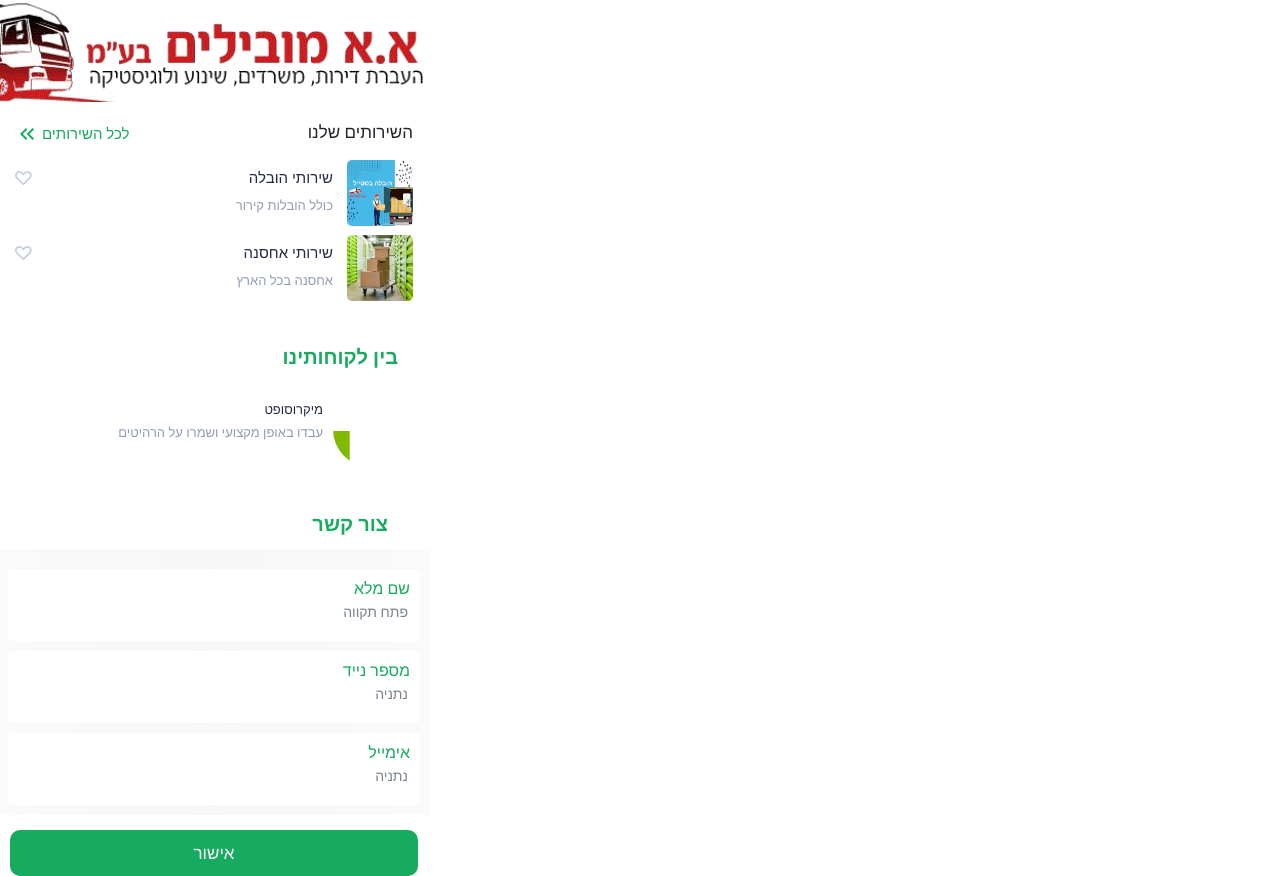
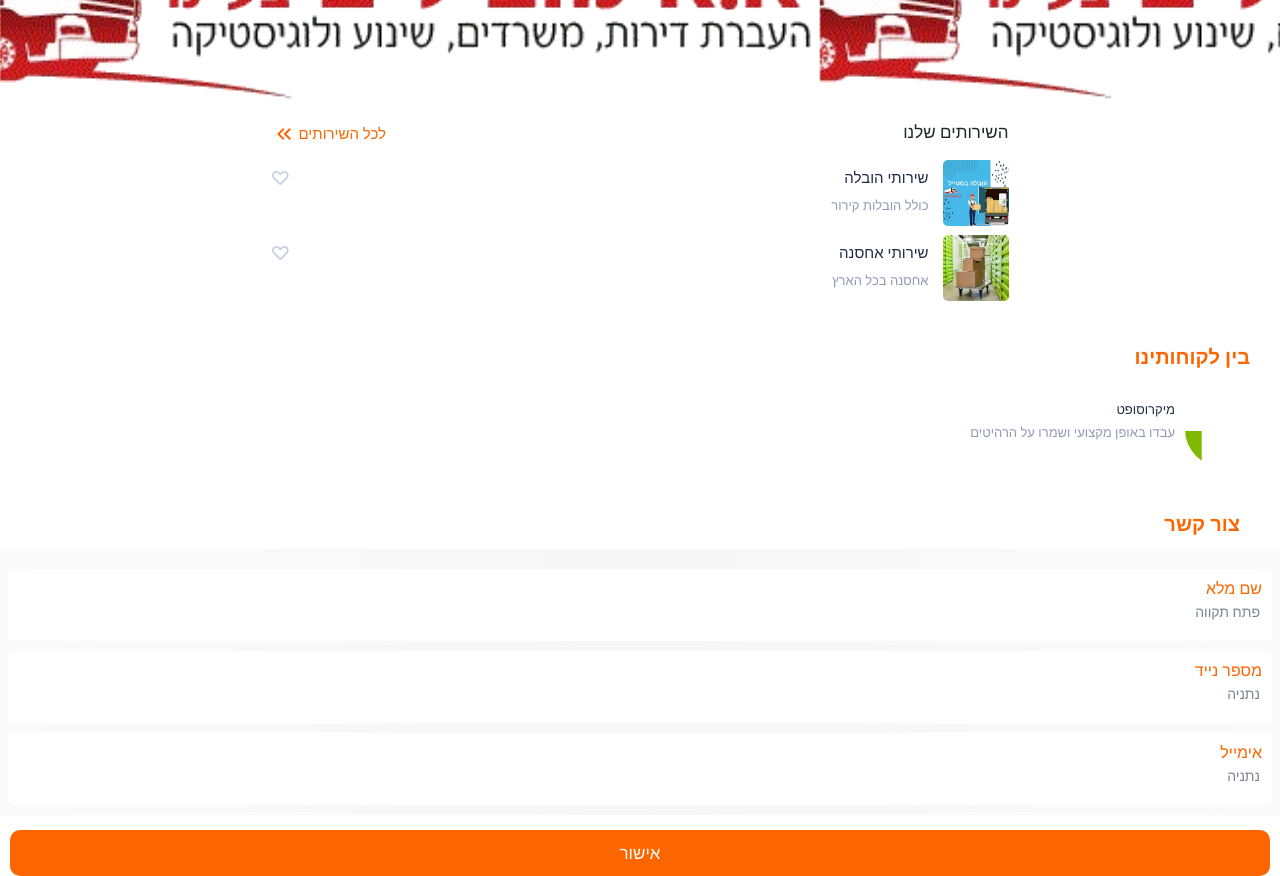
Before and after one commit to binyaalex/moving, a React (Create React App) app: page / in a window 1280 px wide. Shown: the part 300-1176 px from the top of the page. Built offline with nearby package versions, Linux system fonts and the light colour scheme; a web font is replaced by a local one.

Commit message:
web screen width

```diff
--- a/src/App.css
+++ b/src/App.css
@@ -1,5 +1,5 @@
 html {
-    --primary: #17ab5f;
+    --primary: #FC6500;
     --secondry: #97e6bd;
     --gradient: linear-gradient(to right, #17ab5f, #97e6bd);
     --verticalGradient: linear-primary(to top, #17ab5f, #a7d684);
@@ -22,7 +22,7 @@ html {
 
 .page {
     /* padding: 38px 21px 80px; */
-    max-width: 428px;
+    /* max-width: 428px; */
     width: 100%;
     /* height: 100vh; */
     /*border: 1px solid gray;*/
--- a/src/components/pay/addCard/AddCard.css
+++ b/src/components/pay/addCard/AddCard.css
@@ -6,7 +6,7 @@
 
 .add_card_pages {
     /* height: 100%; */
-    max-width: 428px;
+    /* max-width: 428px; */
     width: 100%;
 }
 
```
